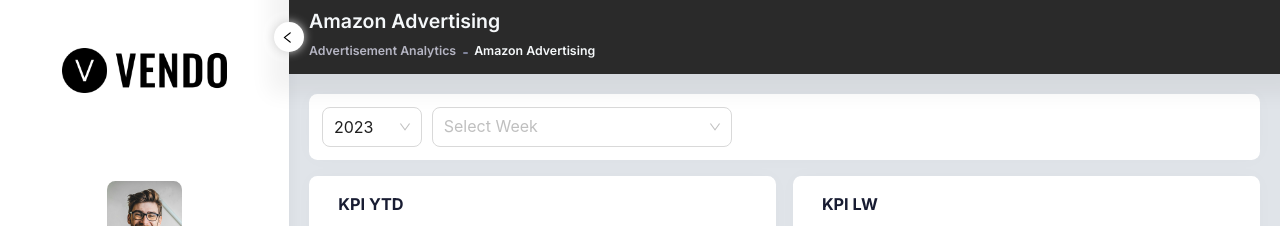
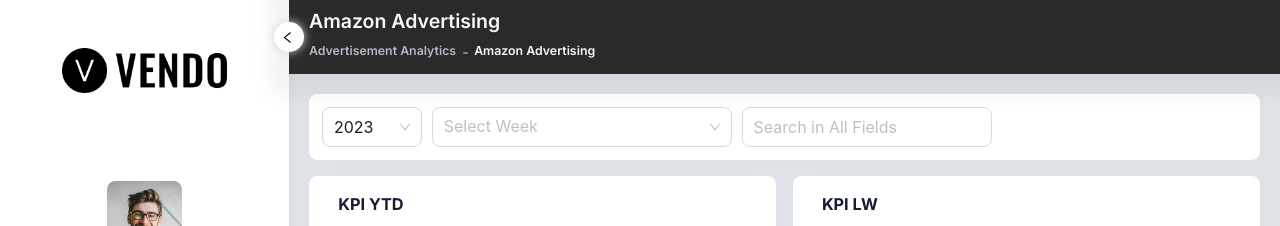
Before and after one commit to HaroonSarfraz/vendocommerce_front, a Next.js app: page /advertising-analytics/advertising-data in a window 1280 px wide. Shown: the top 226 px of the page. Built offline with nearby package versions, Linux system fonts and the light colour scheme.

Commit message:
search input field added in top bar filter

```diff
--- /dev/null
+++ b/src/components/advertising-analytics/top-bar-filter.js
@@ -0,0 +1,82 @@
+import { Input, Select } from "antd";
+import moment from "moment";
+
+export default function TopBarFilter(filter, setFilter, type) {
+  return (
+    <div className="row gx-5 gx-xl-5 fadeInRight">
+      <div className="col-xl-12 mb-5 mb-xl-5">
+        <div className="card card-flush h-xl-100">
+          <div className="card-body px-4 py-4">
+            <div className="d-flex flex-wrap gap-3">
+              <div>
+                <Select
+                  defaultValue="2022"
+                  size="large"
+                  style={{ width: 100 }}
+                  value={filter?.year || null}
+                  onChange={(e) => {
+                    setFilter({
+                      ...filter,
+                      year: e,
+                    });
+                  }}
+                  options={[...Array(4)].map((_, i) => {
+                    const year =
+                      parseInt(moment(new Date()).format("YYYY")) +
+                      i -
+                      [...Array(4)]?.length +
+                      1;
+                    return { value: year, label: year };
+                  })}
+                />
+              </div>
+              <div>
+                <Select
+                  style={{ width: 300 }}
+                  size="large"
+                  placeholder={`Select ${type}`}
+                  mode="multiple"
+                  maxTagCount="responsive"
+                  value={filter?.[type?.toLowerCase()] || null}
+                  onChange={(e) => {
+                    setFilter({
+                      ...filter,
+                      [type.toLowerCase()]: e,
+                    });
+                  }}
+                  options={
+                    type === "Week"
+                      ? [...Array(53)].map((_, i) => {
+                          return {
+                            value: i + 1,
+                            label: `WK${
+                              i.toString()?.length === 1 ? 0 + i + 1 : i + 1
+                            }`,
+                          };
+                        })
+                      : moment.months()?.map((d, i) => {
+                          return { label: d, value: i + 1 };
+                        })
+                  }
+                  allowClear
+                />
+              </div>
+              <div className="position-relative">
+                <Input
+                  placeholder="Search in All Fields"
+                  style={{
+                    width: 250,
+                  }}
+                  // value={searchText || null}
+                  // onChange={setSearchText}
+                  onPressEnter={() => {}}
+                  size="large"
+                />
+              </div>
+            </div>
+          </div>
+        </div>
+      </div>
+    </div>
+  );
+}
```
Also changed, not shown: pages/advertising-analytics/advertising-data/index.js (+6 -2 lines).
